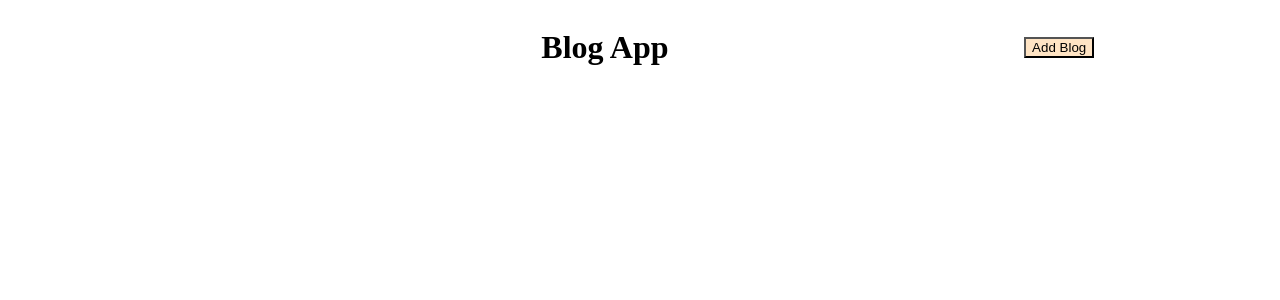
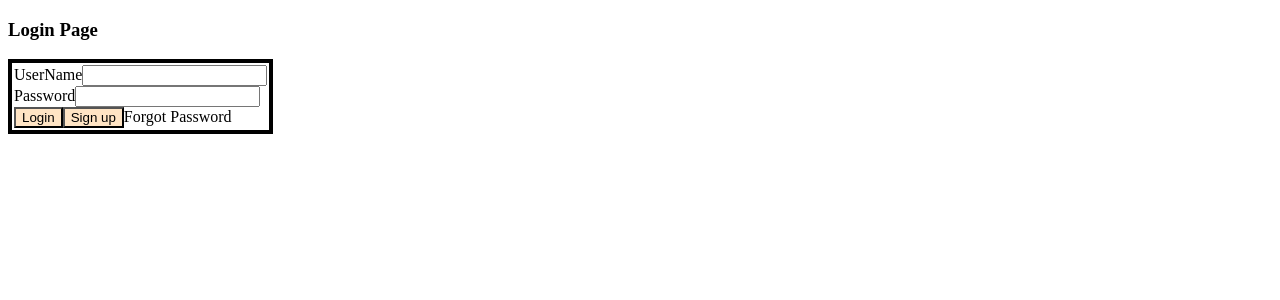
Before and after one commit to Presha0629/blog-app, a React (Vite) app: page / in a window 1280 px wide. Shown: the top 300 px of the page. Built offline with nearby package versions, Linux system fonts and the light colour scheme.

Commit message:
Authentication Login done

```diff
--- a/src/AddBlog.jsx
+++ b/src/AddBlog.jsx
@@ -12,6 +12,7 @@
 
 
     return(
+
         <div className='form'>
         Title:<input type="text" onChange={
           (e)=>(setInputTitle(e.target.value))
@@ -53,7 +54,7 @@
             }
 
           setBlog([...blog,newBlog])
-          navigate("/");
+          navigate("/home");
       }}>Submit</button>
 
         </div>
--- a/src/App.css
+++ b/src/App.css
@@ -47,3 +47,25 @@
     font-weight: 700;
 
 }
+
+.logindiv{
+    display: flex;
+    flex-direction: column;
+    height: fit-content;
+    width: fit-content;
+    border: 4px solid black;
+
+}
+
+.loginform{
+    margin: 2px 2px 2px 2px;
+}
+
+
+
+/* .formlabel{
+    display: flex;
+    width: fit-content;
+
+
+} */
--- a/src/App.jsx
+++ b/src/App.jsx
@@ -1,39 +1,104 @@
-import { useState } from 'react'
-// import reactLogo from './assets/react.svg'
-// import viteLogo from '/vite.svg'
 import './App.css'
 import { Route, Routes, useNavigate} from 'react-router-dom'
-import Home from './Home'
-import AddBlog from './AddBlog'
-import DetailPage from './DetailPage'
+import { useState } from 'react';
+import Home from './Home';
+
+
 
 
 function App() {
-  const [blog,setBlog]=useState([]);
-  const navigate=useNavigate();
+
+
+
   return (
       <>
-      <div className='main'>
-        <span></span>
-        <h1 className='header'>Blog App</h1>
-        <button className='addBlog' onClick={()=>navigate("/add")}>Add Blog</button>
-      </div>
+
       <Routes>
-
         <Route path="/"
-          element={<Home blog={blog} setBlog={setBlog}/>}/>
-
-        <Route path="/add"
-          element={<AddBlog setBlog={setBlog} blog={blog}/>}
+          element={<Login/>}
         />
 
-        <Route path="/detail"
-          element={<DetailPage setBlog={setBlog} blog={blog}/>}
-          />
+        <Route path="/signup"
+          element={<SignUp/>}
+        />
+
+        <Route path="/home/*"
+          element={<Home/>}
+        />
       </Routes>
       </>
   )
 }
 
 
+function Login(){
+  const [uname,setUname]=useState("");
+  const [pswd,setPswd]=useState("");
+  const navigate=useNavigate();
+
+  const credential={
+    Username:"Presha",
+    Password:"Presha"
+  }
+  return(
+    <>
+        <div>
+          <h3>Login Page</h3>
+
+        <div className='logindiv'>
+          <form action=""  className='loginform' >
+            <div className='formlabel'>
+              <label htmlFor="UserName">UserName</label>
+              <input type="text" name='UserName' value={uname} onChange={
+                (e)=>(setUname(e.target.value))
+                }
+                        />
+            </div>
+
+            <div className='formlabel'>
+              <label htmlFor="Password">Password</label>
+              <input type="password" name='Password' value={pswd} onChange={(e)=>(setPswd(e.target.value))} />
+            </div>
+
+            <button type='submit' onClick=
+            {
+              ()=> {
+                if( uname===credential.Username && pswd===credential.Password)
+                    navigate("/home");
+
+              }}>Login</button>
+            <button onClick={()=> navigate("/signup")}>Sign up</button>
+            <a>Forgot Password</a>
+          </form>
+        </div>
+      </div>
+    </>
+  )
+}
+
+
+function SignUp(){
+  const navigate=useNavigate();
+  return(
+    <>
+      <div className='signup'>
+        <h3>Sign Up Page</h3>
+        <form action="">
+        <label htmlFor="UserName">UserName</label>
+        <input type="text" name='UserName' />
+        <label htmlFor="Name">Name</label>
+        <input type="text" name='Name' />
+        <label htmlFor="Password">Password</label>
+        <input type="password" name='Password' />
+        <label htmlFor="ConfirmPswd">Confirm Password</label>
+        <input type="password" name='ConfirmPswd' />
+        <button type='submit'>Sign up</button>
+        <button onClick={()=> navigate("/")}>Log in</button>
+        </form>
+      </div>
+    </>
+  )
+}
+
+
 export default App
--- a/src/DetailPage.jsx
+++ b/src/DetailPage.jsx
@@ -5,7 +5,7 @@
 function DetailPage({blog,setBlog}){
     const handleDelete=(id)=>{
         setBlog((blog)=>blog.filter((b)=>b.id !==id));
-        navigate('/')
+        navigate('/home')
     };
 
     const navigate = useNavigate();
@@ -20,7 +20,7 @@
       return (
         <div>
           <p>Blog Not Found</p>
-          <button onClick={() => navigate("/")}>Go Back</button>
+          <button onClick={() => navigate("/home")}>Go Back</button>
         </div>
       );
     }
@@ -41,7 +41,7 @@
                 <br />
                 <br />
                 <button onClick={
-                  ()=>navigate("/")
+                  ()=>navigate("/home")
                   }>Hide</button>
             </div>
         </div>
--- a/src/Home.jsx
+++ b/src/Home.jsx
@@ -1,24 +1,36 @@
-import {useNavigate } from "react-router-dom";
-// import DetailPage from "./DetailPage";
-import './App.css';
+import { useState } from 'react'
+import './App.css'
+import { Route, Routes, useNavigate} from 'react-router-dom'
+import List from './List'
+import AddBlog from './AddBlog'
+import DetailPage from './DetailPage'
 
+function Home(){
+    const [blog,setBlog]=useState([]);
+    const navigate=useNavigate();
+    return(
+        <>
+        <div className='main'>
+        <span></span>
+        <h1 className='header'>Blog App</h1>
+        <button className='addBlog' onClick={()=>navigate("/home/add")}>Add Blog</button>
+      </div>
+      <Routes>
 
-function Home({ blog, setBlog }) {
-const navigate=useNavigate();
-  return (
-    <>
-      <div className="list">
-        {blog.map((blg) => (
-          <div className="card" onClick={()=>navigate("/detail", {state:{id:blg.id}})} key={blg.id}>
-            <h3> {blg.title}</h3>
-            <h3>{blg.author} </h3>
-            <h3>{blg.date}</h3>
-          </div>
-        ))}
-      </div>
-    </>
-  )
+        <Route path="/"
+          element={<List blog={blog} setBlog={setBlog}/>}/>
+
+        <Route path="/add"
+          element={<AddBlog setBlog={setBlog} blog={blog}/>}
+        />
+
+        <Route path="/detail"
+          element={<DetailPage setBlog={setBlog} blog={blog}/>}
+          />
+      </Routes>
+
+        </>
+    )
 }
 
-
 export default Home;
--- /dev/null
+++ b/src/List.jsx
@@ -0,0 +1,24 @@
+import {useNavigate } from "react-router-dom";
+// import DetailPage from "./DetailPage";
+import './App.css';
+
+
+function List({ blog, setBlog }) {
+const navigate=useNavigate();
+  return (
+    <>
+      <div className="list">
+        {blog.map((blg) => (
+          <div className="card" onClick={()=>navigate("/home/detail", {state:{id:blg.id}})} key={blg.id}>
+            <h3> {blg.title}</h3>
+            <h3>{blg.author} </h3>
+            <h3>{blg.date}</h3>
+          </div>
+        ))}
+      </div>
+    </>
+  )
+}
+
+
+export default List;
--- a/src/main.jsx
+++ b/src/main.jsx
@@ -6,7 +6,7 @@
 createRoot(document.getElementById('root')).render(
   <StrictMode>
     <Router>
-    <App />
+      <App />
     </Router>
   </StrictMode>,
 )
```
